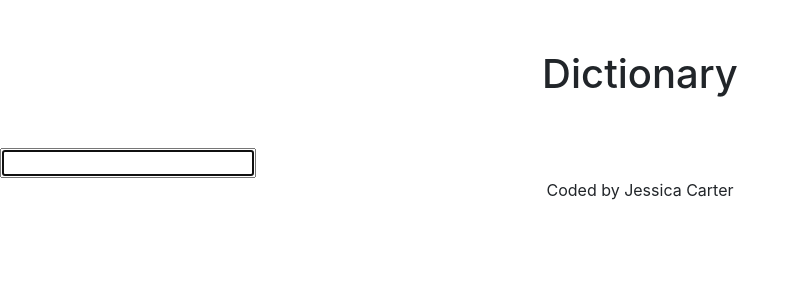
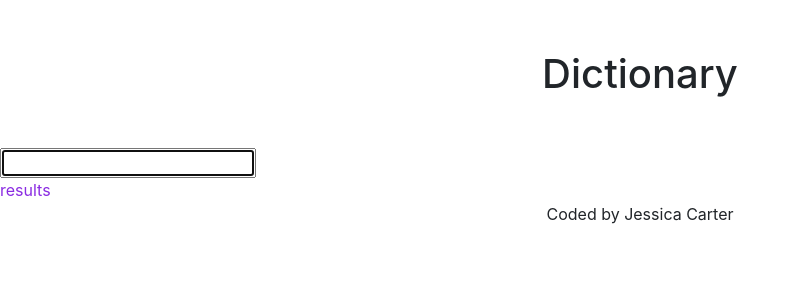
Before and after one commit to JessKCode/magic-dictionary, a React (Create React App) app: page / in a window 1280 px wide. Shown: the top 300 px of the page, without its empty margins (0-800 px from the left). Built offline with nearby package versions, Linux system fonts and the light colour scheme.

Commit message:
added a Results component

```diff
--- a/src/Dictionary.js
+++ b/src/Dictionary.js
@@ -1,9 +1,11 @@
 import React, { useState } from "react";
 import "./Dictionary.css";
 import axios from "axios";
+import Results from "./Results.js";
 
 export default function Dictionary (){
   let [keyword, setKeyword] = useState ("");
+  let [result, setResult] = useState({});
 
   function handleKeywordChange (event){
     setKeyword(event.target.value);
@@ -11,25 +13,25 @@ export default function Dictionary (){
   }
 
   function handleResponse(response){
-    console.log(response.data);
+    console.log(response.data[0].meanings[0].definitions[0].definition);
+    setResult(response.data[0])
 
   }
 
   function search(event){
     event.preventDefault();
-    alert(`Searching for ${keyword} ...`);
 
+    // documentation: https://dictionaryapi.dev/e
     let apiUrl = `https://api.dictionaryapi.dev/api/v2/entries/en_US/${keyword}`;
     axios.get(apiUrl).then(handleResponse);
-
   }
 
   return (
     <div className="Dictionary">
       <form onSubmit={search}>
       <input type="search" autoFocus={true} onChange={handleKeywordChange} />
-
       </form>
+      <Results results={result} />
     </div>
   )
 }
--- /dev/null
+++ b/src/Results.js
@@ -0,0 +1,6 @@
+import React from "react";
+
+export default function Results (props) {
+  console.log(props.results);
+ return <div>results</div>
+}
```
